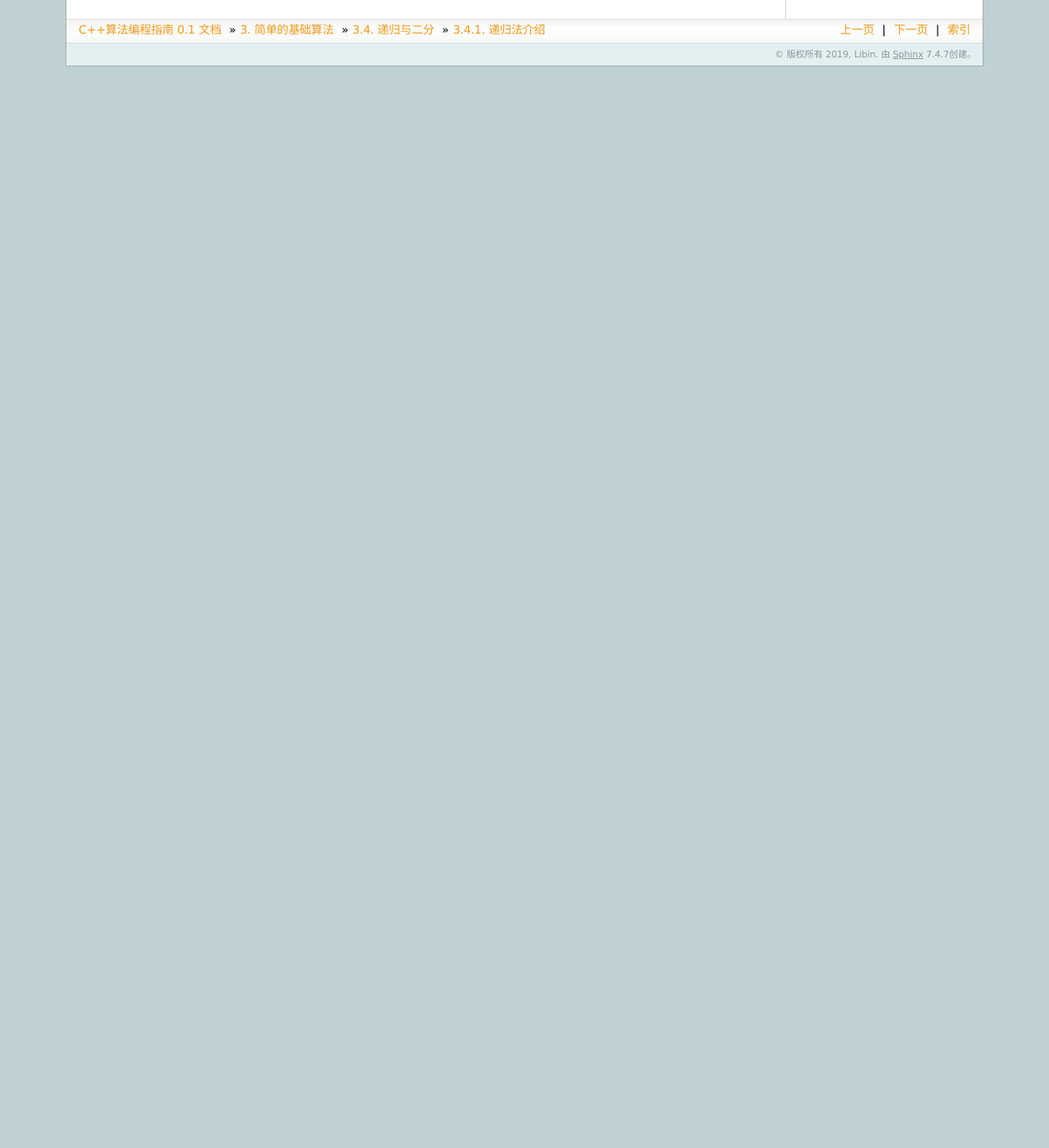
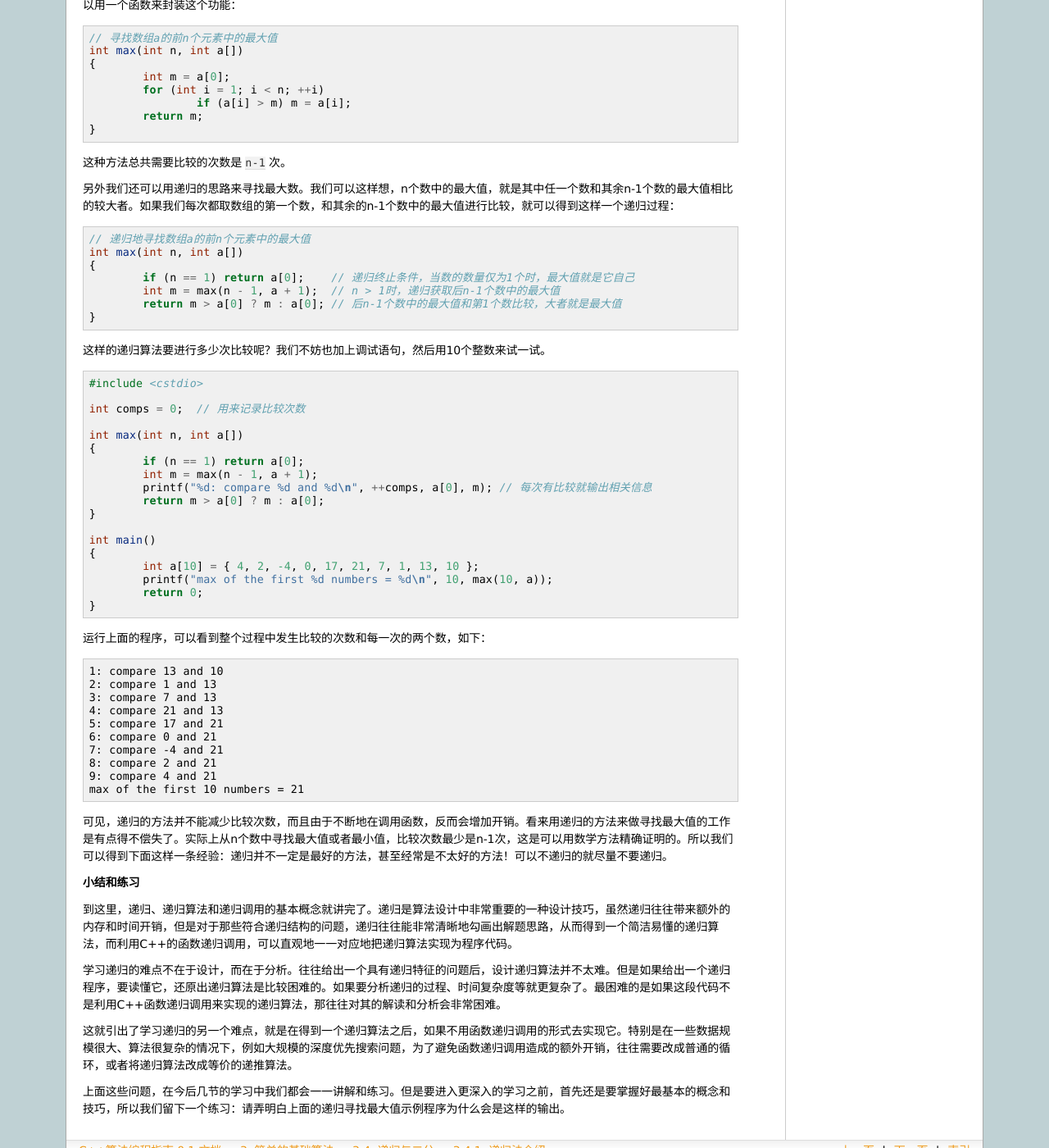
Before and after one commit to majorli/algo_guide, a Sphinx documentation site: the page built from source/ch02/sec04/241_recursive.rst, in a window 1280 px wide and 1400 px high, scrolled down 4920 px. Shown: the whole window at 82% size. Built offline with Sphinx 7.4.7, drawn with Linux system fonts in a browser that asks for light colours; formulas are drawn with MathJax 3; before the commit the page ends 5001 px from its top, so only the background shows below that; some of the changed text lies outside the part shown.

Commit message:
20200223_2155draft

```diff
--- a/source/ch02/sec04/241_recursive.rst
+++ b/source/ch02/sec04/241_recursive.rst
@@ -196,9 +196,79 @@
 寻找最大数
 ^^^^^^^^^^^^^^^^^^^^^^^^^^^^
 
+在一个数组中寻找最大的那个数，这也是一个极简单的小算法，我们以前就学过，用一个单循环，从头到尾比较一遍就可以了。可以用一个函数来封装这个功能：
 
+.. code-block:: c++
 
+   // 寻找数组a的前n个元素中的最大值
+   int max(int n, int a[])
+   {
+           int m = a[0];
+           for (int i = 1; i < n; ++i)
+                   if (a[i] > m) m = a[i];
+           return m;
+   }
 
+这种方法总共需要比较的次数是 ``n-1`` 次。
 
+另外我们还可以用递归的思路来寻找最大数。我们可以这样想，n个数中的最大值，就是其中任一个数和其余n-1个数的最大值相比的较大者。如果我们每次都取数组的第一个数，和其余的n-1个数中的最大值进行比较，就可以得到这样一个递归过程：
 
-（待续）
+.. code-block:: c++
+
+   // 递归地寻找数组a的前n个元素中的最大值
+   int max(int n, int a[])
+   {
+           if (n == 1) return a[0];    // 递归终止条件，当数的数量仅为1个时，最大值就是它自己
+           int m = max(n - 1, a + 1);  // n > 1时，递归获取后n-1个数中的最大值
+           return m > a[0] ? m : a[0]; // 后n-1个数中的最大值和第1个数比较，大者就是最大值
+   }
+
+这样的递归算法要进行多少次比较呢？我们不妨也加上调试语句，然后用10个整数来试一试。
+
+.. code-block:: c++
+
+   #include <cstdio>
+
+   int comps = 0;  // 用来记录比较次数
+
+   int max(int n, int a[])
+   {
+           if (n == 1) return a[0];
+           int m = max(n - 1, a + 1);
+           printf("%d: compare %d and %d\n", ++comps, a[0], m); // 每次有比较就输出相关信息
+           return m > a[0] ? m : a[0];
+   }
+
+   int main()
+   {
+           int a[10] = { 4, 2, -4, 0, 17, 21, 7, 1, 13, 10 };
+           printf("max of the first %d numbers = %d\n", 10, max(10, a));
+           return 0;
+   }
+
+运行上面的程序，可以看到整个过程中发生比较的次数和每一次的两个数，如下：
+
+.. code-block:: none
+
+   1: compare 13 and 10
+   2: compare 1 and 13
+   3: compare 7 and 13
+   4: compare 21 and 13
+   5: compare 17 and 21
+   6: compare 0 and 21
+   7: compare -4 and 21
+   8: compare 2 and 21
+   9: compare 4 and 21
+   max of the first 10 numbers = 21
+
+可见，递归的方法并不能减少比较次数，而且由于不断地在调用函数，反而会增加开销。看来用递归的方法来做寻找最大值的工作是有点得不偿失了。实际上从n个数中寻找最大值或者最小值，比较次数最少是n-1次，这是可以用数学方法精确证明的。所以我们可以得到下面这样一条经验：递归并不一定是最好的方法，甚至经常是不太好的方法！可以不递归的就尽量不要递归。
+
+**小结和练习**
+
+到这里，递归、递归算法和递归调用的基本概念就讲完了。递归是算法设计中非常重要的一种设计技巧，虽然递归往往带来额外的内存和时间开销，但是对于那些符合递归结构的问题，递归往往能非常清晰地勾画出解题思路，从而得到一个简洁易懂的递归算法，而利用C++的函数递归调用，可以直观地一一对应地把递归算法实现为程序代码。
+
+学习递归的难点不在于设计，而在于分析。往往给出一个具有递归特征的问题后，设计递归算法并不太难。但是如果给出一个递归程序，要读懂它，还原出递归算法是比较困难的。如果要分析递归的过程、时间复杂度等就更复杂了。最困难的是如果这段代码不是利用C++函数递归调用来实现的递归算法，那往往对其的解读和分析会非常困难。
+
+这就引出了学习递归的另一个难点，就是在得到一个递归算法之后，如果不用函数递归调用的形式去实现它。特别是在一些数据规模很大、算法很复杂的情况下，例如大规模的深度优先搜索问题，为了避免函数递归调用造成的额外开销，往往需要改成普通的循环，或者将递归算法改成等价的递推算法。
+
+上面这些问题，在今后几节的学习中我们都会一一讲解和练习。但是要进入更深入的学习之前，首先还是要掌握好最基本的概念和技巧，所以我们留下一个练习：请弄明白上面的递归寻找最大值示例程序为什么会是这样的输出。
```
